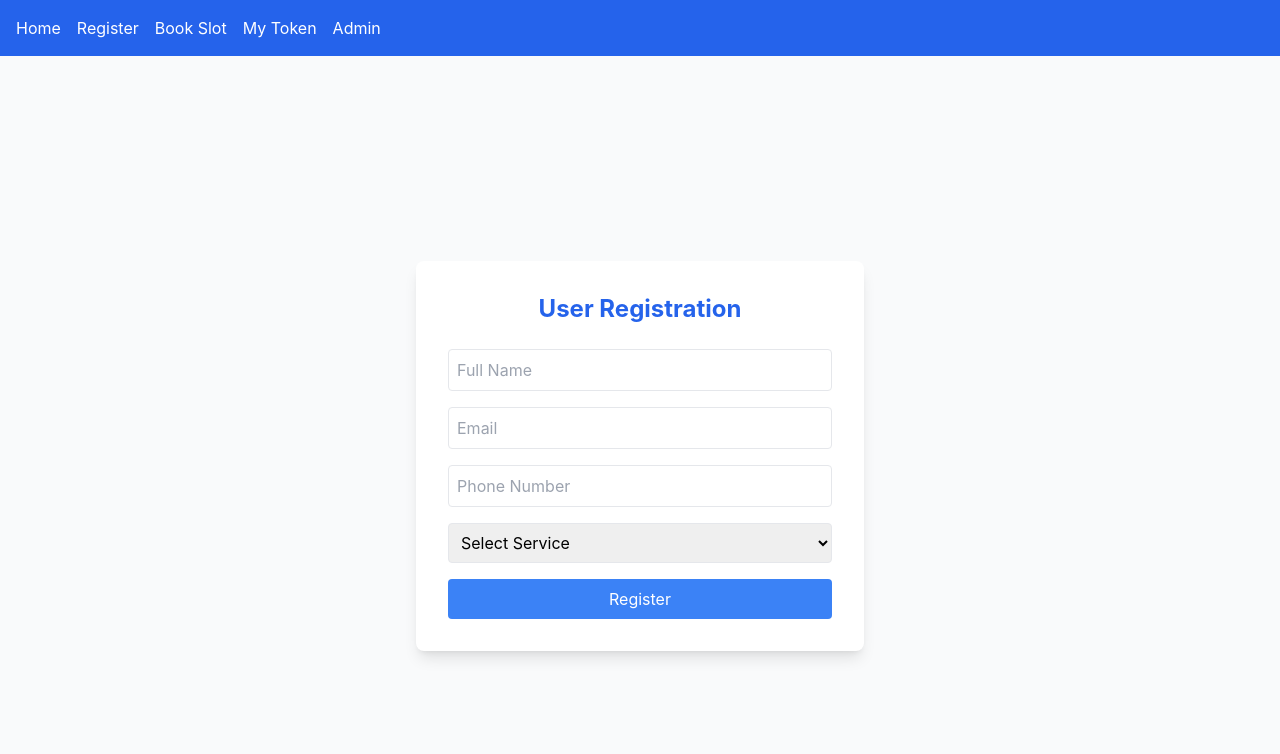
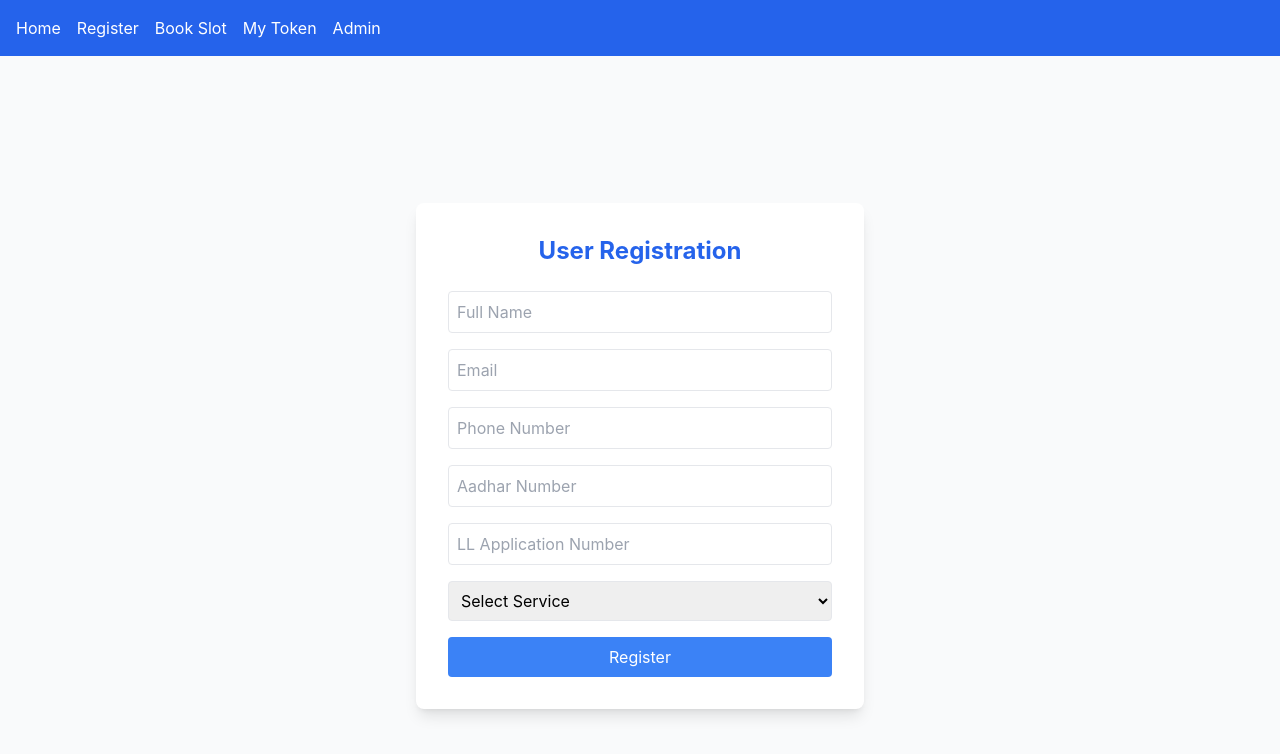
Before and after one commit to parinitaaa/queue-master, a React (Create React App) app: page /register in a window 1280 px wide. Shown: the top 754 px of the page. Built offline with nearby package versions, Linux system fonts and the light colour scheme.

Commit message:
added aadhar and LL application number

```diff
--- a/src/pages/Register.jsx
+++ b/src/pages/Register.jsx
@@ -3,10 +3,18 @@ import { useNavigate } from "react-router-dom";
 
 export default function Register() {
   const navigate = useNavigate();
-  const [form, setForm] = useState({ name: "", email: "", phone: "", service: "" });
+  const [form, setForm] = useState({
+    name: "",
+    email: "",
+    phone: "",
+    service: "",
+    aadhar: "",
+    llNumber: "",
+  });
   const [errors, setErrors] = useState({});
 
-  const handleChange = (e) => setForm({ ...form, [e.target.name]: e.target.value });
+  const handleChange = (e) =>
+    setForm({ ...form, [e.target.name]: e.target.value });
 
   const validate = () => {
     const newErrors = {};
@@ -14,6 +22,8 @@ export default function Register() {
     if (!form.email) newErrors.email = "Email is required";
     if (!form.phone) newErrors.phone = "Phone is required";
     if (!form.service) newErrors.service = "Please select a service";
+    if (!form.aadhar) newErrors.aadhar = "Aadhar number is required";
+    if (!form.llNumber) newErrors.llNumber = "LL Application number is required";
     return newErrors;
   };
 
@@ -31,7 +41,9 @@ export default function Register() {
   return (
     <div className="min-h-screen bg-gray-50 flex items-center justify-center">
       <div className="bg-white p-8 rounded-lg shadow-lg w-full max-w-md">
-        <h2 className="text-2xl font-bold mb-6 text-center text-blue-600">User Registration</h2>
+        <h2 className="text-2xl font-bold mb-6 text-center text-blue-600">
+          User Registration
+        </h2>
         <form onSubmit={handleSubmit} className="flex flex-col gap-4">
           <input
             name="name"
@@ -57,6 +69,24 @@ export default function Register() {
           />
           {errors.phone && <p className="text-red-500 text-sm">{errors.phone}</p>}
 
+          <input
+            name="aadhar"
+            placeholder="Aadhar Number"
+            onChange={handleChange}
+            className="border p-2 rounded focus:outline-none focus:ring-2 focus:ring-blue-400"
+          />
+          {errors.aadhar && <p className="text-red-500 text-sm">{errors.aadhar}</p>}
+
+          <input
+            name="llNumber"
+            placeholder="LL Application Number"
+            onChange={handleChange}
+            className="border p-2 rounded focus:outline-none focus:ring-2 focus:ring-blue-400"
+          />
+          {errors.llNumber && (
+            <p className="text-red-500 text-sm">{errors.llNumber}</p>
+          )}
+
           <select
             name="service"
             onChange={handleChange}
@@ -66,7 +96,9 @@ export default function Register() {
             <option value="license">License</option>
             <option value="registration">Vehicle Registration</option>
           </select>
-          {errors.service && <p className="text-red-500 text-sm">{errors.service}</p>}
+          {errors.service && (
+            <p className="text-red-500 text-sm">{errors.service}</p>
+          )}
 
           <button
             type="submit"
```
